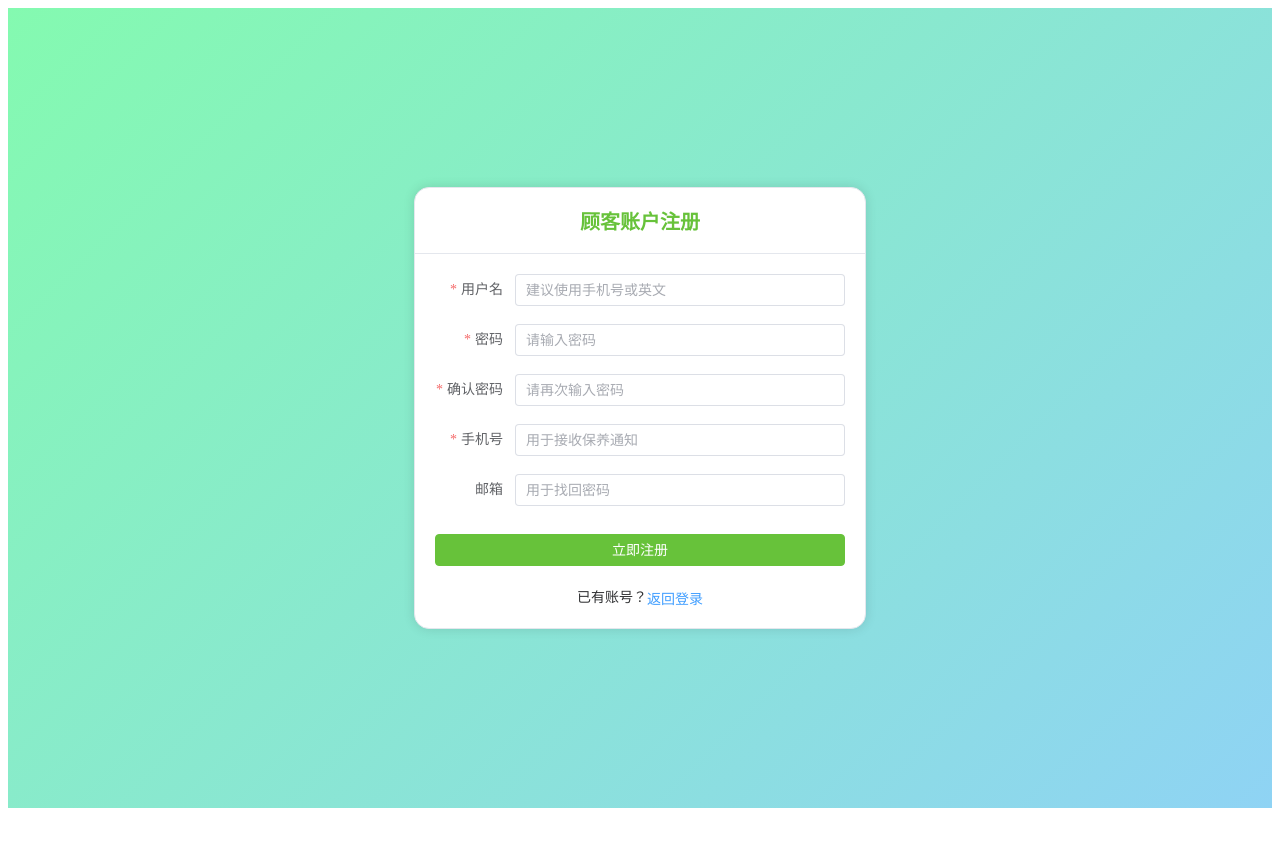
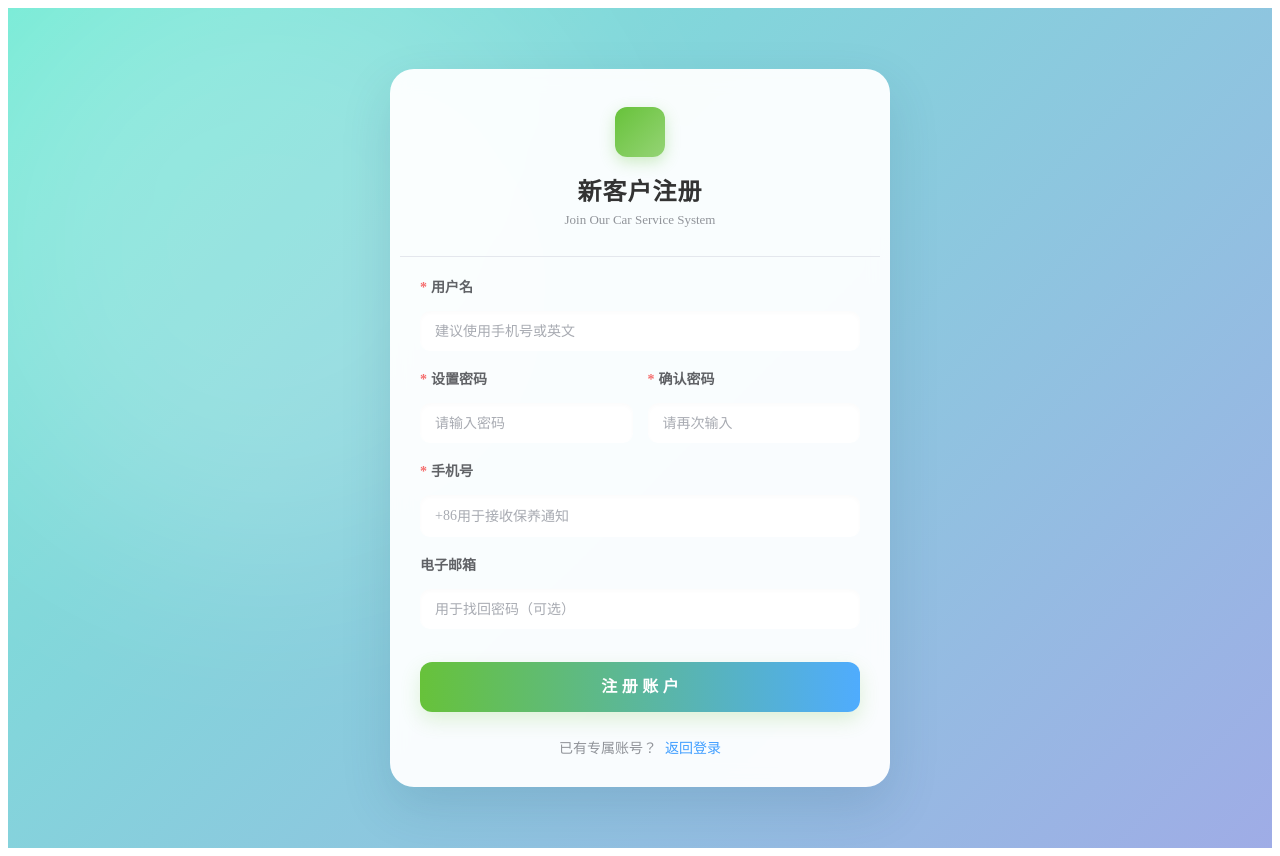
Before and after one commit to wuhutttt-dev/carcarevue, a Vue app: page /register in a window 1280 px wide. Before the commit the page ends 816 px from the top, so only its background shows below. Built offline with nearby package versions, Linux system fonts and the light colour scheme.

Commit message:
加AI前

```diff
--- a/src/views/Login.vue
+++ b/src/views/Login.vue
@@ -214,17 +214,137 @@ const goToRegister = () => router.push('/register')
 </script>
 
 <style scoped>
-.login-container { display: flex; justify-content: center; align-items: center; height: 100vh; background: linear-gradient(135deg, #74ebd5 0%, #9face6 100%); }
-.login-card { width: 400px; border-radius: 12px; }
-.card-header { text-align: center; font-weight: bold; font-size: 20px; color: #409eff; }
-.w-100 { width: 100%; margin-top: 15px; height: 40px; }
+.login-container {
+  display: flex;
+  justify-content: center;
+  align-items: center;
+  height: 100vh;
+  /* 使用更有色彩感的明亮渐变，确保一眼就能看出背景色 */
+  background: linear-gradient(135deg, #74ebd5 0%, #9face6 100%);
+  position: relative;
+  overflow: hidden;
+}
 
-/* 人脸识别扫描样式 */
-.face-section { display: flex; flex-direction: column; align-items: center; margin-bottom: 20px; }
-.video-wrapper { position: relative; width: 300px; height: 225px; background: #000; border-radius: 8px; overflow: hidden; border: 2px solid #409eff; }
-.scan-line { position: absolute; top: 0; left: 0; width: 100%; height: 2px; background: #409eff; box-shadow: 0 0 8px #409eff; animation: scan 2s infinite linear; }
-@keyframes scan { 0% { top: 0; } 100% { top: 100%; } }
+/* 在背景上加两个淡色光晕，让“亮色”更有层次感，不土气 */
+.login-container::before {
+  content: "";
+  position: absolute;
+  width: 40vw;
+  height: 40vw;
+  background: rgba(255, 255, 255, 0.3);
+  border-radius: 50%;
+  top: -10%;
+  right: -5%;
+  filter: blur(80px);
+}
 
-.login-footer { margin-top: 20px; display: flex; flex-direction: column; align-items: center; gap: 10px; }
-.register-link { font-size: 14px; color: #606266; }
+/* 2. 卡片优化：纯白悬浮感 */
+.login-card {
+  width: 420px;
+  border-radius: 20px;
+  background: rgba(255, 255, 255, 0.95) !important;
+  border: none;
+  /* 关键：深色柔和投影，让白色卡片在亮色背景上立起来 */
+  box-shadow: 0 20px 40px rgba(31, 76, 107, 0.15);
+}
+
+/* 3. 标题 */
+.card-header {
+  text-align: center;
+  padding: 10px 0;
+}
+.card-header span {
+  font-size: 24px;
+  font-weight: 800;
+  color: #333;
+  /* 加上一点文字间距 */
+  letter-spacing: 2px;
+}
+
+/* 4. 输入框 */
+:deep(.el-input__wrapper) {
+  background-color: #fff !important;
+  border-radius: 10px;
+  padding: 5px 15px;
+  transition: all 0.3s;
+}
+
+/* 5. 按钮：使用明亮的科技蓝 */
+.w-100 {
+  width: 100%;
+  margin-top: 20px;
+  height: 48px;
+  border-radius: 10px;
+  font-weight: 600;
+  font-size: 16px;
+  border: none;
+  background: linear-gradient(90deg, #4facfe 0%, #00f2fe 100%) !important;
+  color: white;
+  box-shadow: 0 4px 15px rgba(79, 172, 254, 0.4);
+  cursor: pointer;
+}
+
+.w-100:hover {
+  transform: translateY(-2px);
+  box-shadow: 0 6px 20px rgba(79, 172, 254, 0.6);
+}
+
+/* 6. 人脸识别区 */
+.face-section {
+  display: flex;
+  flex-direction: column;
+  align-items: center;
+  margin-bottom: 20px;
+}
+
+.video-wrapper {
+  position: relative;
+  width: 300px; /* 容器宽度 */
+  height: 225px; /* 容器高度，符合 4:3 比例 */
+  background: #000;
+  border-radius: 15px;
+  overflow: hidden;
+  border: 4px solid #fff;
+  box-shadow: 0 8px 20px rgba(0,0,0,0.1);
+  /* 确保内部元素不撑开容器 */
+  display: flex;
+  justify-content: center;
+  align-items: center;
+}
+
+/* 核心修复：强制 video 铺满且居中 */
+video {
+  width: 100% !important;
+  height: 100% !important;
+  /* object-fit: cover 保证视频像背景图一样充满框，不留白边 */
+  object-fit: cover;
+  /* 消除可能的默认间距 */
+  display: block;
+}
+
+.scan-line {
+  position: absolute;
+  top: 0;
+  left: 0;
+  width: 100%;
+  height: 3px;
+  background: #4facfe;
+  box-shadow: 0 0 10px #4facfe;
+  z-index: 10; /* 确保扫描线在视频上方 */
+  animation: scan 2s infinite linear;
+}
+
+@keyframes scan {
+  0% { top: 0; }
+  100% { top: 100%; }
+}
+
+/* 7. 底部 */
+.login-footer {
+  margin-top: 25px;
+  display: flex;
+  flex-direction: column;
+  align-items: center;
+  gap: 12px;
+}
 </style>
--- a/src/views/Register.vue
+++ b/src/views/Register.vue
@@ -1,40 +1,50 @@
 <template>
   <div class="register-container">
+    <div class="bg-decoration"></div>
+
     <el-card class="register-card">
       <template #header>
         <div class="card-header">
-          <span>顾客账户注册</span>
+          <div class="logo-icon">
+            <i class="el-icon-user-solid"></i>
+          </div>
+          <h2>新客户注册</h2>
+          <p class="subtitle">Join Our Car Service System</p>
         </div>
       </template>
 
-      <el-form :model="regForm" :rules="rules" ref="regFormRef" label-width="80px">
+      <el-form :model="regForm" :rules="rules" ref="regFormRef" label-position="top">
         <el-form-item label="用户名" prop="username">
-          <el-input v-model="regForm.username" placeholder="建议使用手机号或英文" />
+          <el-input v-model="regForm.username" placeholder="建议使用手机号或英文" size="large" />
         </el-form-item>
 
-        <el-form-item label="密码" prop="password">
-          <el-input v-model="regForm.password" type="password" placeholder="请输入密码" show-password />
+        <div class="form-row">
+          <el-form-item label="设置密码" prop="password">
+            <el-input v-model="regForm.password" type="password" placeholder="请输入密码" show-password size="large" />
+          </el-form-item>
+
+          <el-form-item label="确认密码" prop="confirmPassword">
+            <el-input v-model="regForm.confirmPassword" type="password" placeholder="请再次输入" show-password size="large" />
+          </el-form-item>
+        </div>
+
+        <el-form-item label="手机号" prop="phone">
+          <el-input v-model="regForm.phone" placeholder="用于接收保养通知" size="large">
+            <template #prefix>+86</template>
+          </el-input>
         </el-form-item>
 
-        <el-form-item label="确认密码" prop="confirmPassword">
-          <el-input v-model="regForm.confirmPassword" type="password" placeholder="请再次输入密码" show-password />
+        <el-form-item label="电子邮箱" prop="email">
+          <el-input v-model="regForm.email" placeholder="用于找回密码（可选）" size="large" />
         </el-form-item>
 
-        <el-form-item label="手机号" prop="phone">
-          <el-input v-model="regForm.phone" placeholder="用于接收保养通知" />
-        </el-form-item>
-
-        <el-form-item label="邮箱" prop="email">
-          <el-input v-model="regForm.email" placeholder="用于找回密码" />
-        </el-form-item>
-
-        <el-button type="success" class="w-100" @click="handleRegister" :loading="loading">
-          立即注册
+        <el-button type="success" class="w-100 reg-btn" @click="handleRegister" :loading="loading" size="large">
+          注 册 账 户
         </el-button>
 
         <div class="login-link">
-          <span>已有账号？</span>
-          <el-link type="primary" @click="router.push('/login')">返回登录</el-link>
+          <span>已有专属账号？</span>
+          <el-link type="primary" :underline="false" @click="router.push('/login')">返回登录</el-link>
         </div>
       </el-form>
     </el-card>
@@ -42,6 +52,7 @@
 </template>
 
 <script setup>
+// ... 这里保留你原本的 script 逻辑，不需要任何改动 ...
 import { reactive, ref } from 'vue'
 import { useRouter } from 'vue-router'
 import { ElMessage } from 'element-plus'
@@ -55,13 +66,10 @@ const regForm = reactive({
   username: '',
   password: '',
   confirmPassword: '',
-  phone: ''
+  phone: '',
+  email: ''
 })
 
-const phoneReg = /^1[3-9]\d{9}$/;
-const emailReg = /^[\w-]+(\.[\w-]+)*@[\w-]+(\.[\w-]+)+$/;
-
-// 表单校验规则
 const rules = {
   username: [
     { required: true, message: '用户名不能为空', trigger: 'blur' },
@@ -93,21 +101,18 @@ const rules = {
 const handleRegister = async () => {
   await regFormRef.value.validate(async (valid) => {
     if (!valid) return
-
     loading.value = true
     try {
       const res = await request.post('/api/customer/register', {
         username: regForm.username,
         password: regForm.password,
         phone: regForm.phone,
-        email: regForm.email // 确保这里传递了 email
+        email: regForm.email
       })
-
       if (res.success) {
         ElMessage.success('注册成功！')
         setTimeout(() => router.push('/login'), 1500)
       } else {
-        // 这里会自动捕获后端 Service 抛出的 "该用户名已被注册"
         ElMessage.error(res.message)
       }
     } catch (error) {
@@ -120,15 +125,124 @@ const handleRegister = async () => {
 </script>
 
 <style scoped>
+/* 1. 背景保持一致：明亮湖蓝渐变 */
 .register-container {
   display: flex;
   justify-content: center;
   align-items: center;
-  height: 100vh;
-  background: linear-gradient(135deg, #84fab0 0%, #8fd3f4 100%);
+  min-height: 100vh;
+  background: linear-gradient(135deg, #74ebd5 0%, #9face6 100%);
+  position: relative;
+  overflow: hidden;
+  padding: 20px;
 }
-.register-card { width: 450px; border-radius: 15px; }
-.card-header { text-align: center; font-weight: bold; font-size: 20px; color: #67C23A; }
-.w-100 { width: 100%; margin-top: 10px; }
-.login-link { text-align: center; margin-top: 20px; font-size: 14px; }
+
+/* 背景光晕装饰 */
+.bg-decoration {
+  position: absolute;
+  width: 50vw;
+  height: 50vw;
+  background: rgba(255, 255, 255, 0.2);
+  border-radius: 50%;
+  top: -10%;
+  left: -5%;
+  filter: blur(100px);
+}
+
+/* 2. 卡片优化：与登录页呼应的悬浮感 */
+.register-card {
+  width: 480px;
+  border-radius: 24px;
+  background: rgba(255, 255, 255, 0.95) !important;
+  backdrop-filter: blur(10px);
+  border: none;
+  box-shadow: 0 20px 50px rgba(31, 76, 107, 0.15);
+  padding: 10px;
+}
+
+/* 3. 头部标题样式 */
+.card-header {
+  text-align: center;
+  padding: 10px 0;
+}
+
+.logo-icon {
+  width: 50px;
+  height: 50px;
+  background: linear-gradient(135deg, #67C23A, #95d475);
+  border-radius: 12px;
+  margin: 0 auto 15px;
+  display: flex;
+  justify-content: center;
+  align-items: center;
+  color: white;
+  font-size: 24px;
+  box-shadow: 0 5px 15px rgba(103, 194, 58, 0.3);
+}
+
+.card-header h2 {
+  margin: 0;
+  font-size: 24px;
+  color: #333;
+  letter-spacing: 1px;
+}
+
+.subtitle {
+  margin: 5px 0 0;
+  font-size: 13px;
+  color: #909399;
+}
+
+/* 4. 表单内部布局优化 */
+:deep(.el-form-item__label) {
+  font-weight: 600;
+  color: #606266;
+  padding-bottom: 4px;
+}
+
+.form-row {
+  display: grid;
+  grid-template-columns: 1fr 1fr;
+  gap: 15px;
+}
+
+:deep(.el-input__wrapper) {
+  border-radius: 10px;
+  box-shadow: 0 2px 4px rgba(0,0,0,0.02) inset;
+  transition: all 0.3s;
+}
+
+/* 5. 按钮优化：与主题呼应的渐变色 */
+.w-100 {
+  width: 100%;
+  margin-top: 15px;
+}
+
+.reg-btn {
+  height: 50px;
+  border-radius: 12px;
+  background: linear-gradient(90deg, #67C23A 0%, #4facfe 100%) !important;
+  border: none;
+  font-weight: bold;
+  font-size: 16px;
+  box-shadow: 0 8px 20px rgba(103, 194, 58, 0.2);
+  transition: all 0.3s;
+}
+
+.reg-btn:hover {
+  transform: translateY(-2px);
+  box-shadow: 0 12px 25px rgba(103, 194, 58, 0.3);
+}
+
+/* 6. 底部链接 */
+.login-link {
+  text-align: center;
+  margin-top: 25px;
+  font-size: 14px;
+  color: #909399;
+  display: flex;
+  align-items: center;
+  justify-content: center;
+  gap: 8px;
+}
 </style>
--- a/src/views/Worker/WorkOrders.vue
+++ b/src/views/Worker/WorkOrders.vue
@@ -541,7 +541,7 @@ const openConsumptionDialog = async (row) => {
 // 2. 搜索库存配件 (复用 PartsPurchase 的接口逻辑)
 const searchParts = async (query) => {
   try {
-    const res = await request.get('/api/parts', { params: { name: query } })
+    const res = await request.get('/api/parts/list', { params: { name: query } })
     if (res.success) {
       inventoryParts.value = res.data
     }
```
Also changed, not shown: src/views/Admin/ServiceManagement.vue (+40 -10 lines).
